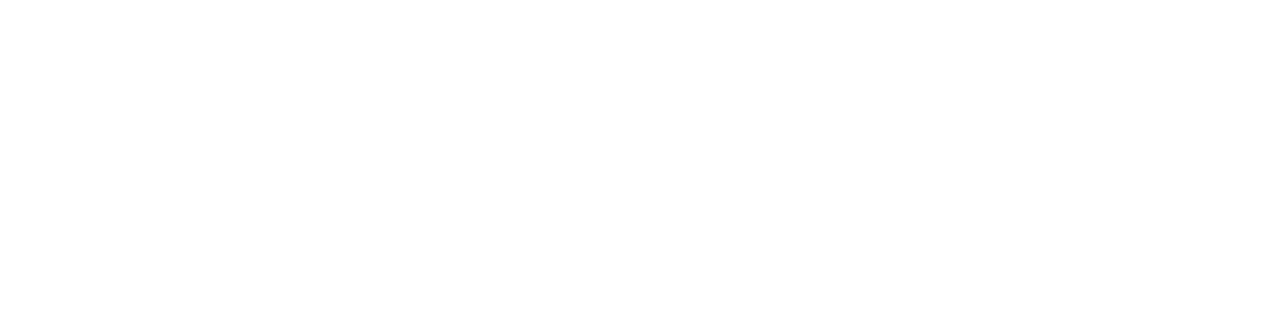
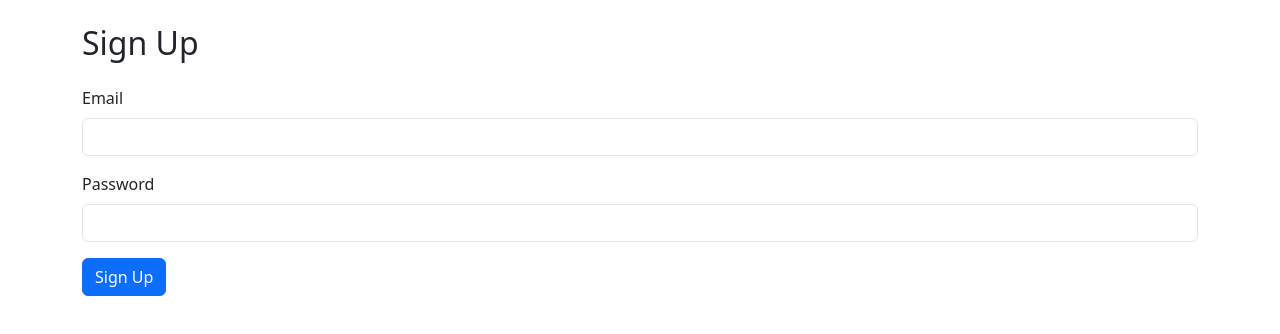
Before and after one commit to Danny000012/OddRhymesApplication, an Angular app in the folder OddRhymesFE/: page /signup in a window 1280 px wide. Before the commit this address led to /. Shown: the top 334 px of the page. Built offline with nearby package versions, Linux system fonts and the light colour scheme.

Commit message:
Login and Signup creation

```diff
--- /dev/null
+++ b/OddRhymesFE/src/app/auth.service.ts
@@ -0,0 +1,44 @@
+import { Injectable } from '@angular/core';
+import { HttpClient, HttpHeaders } from '@angular/common/http';
+import { Observable, throwError } from 'rxjs';
+import { catchError } from 'rxjs/operators';
+
+@Injectable({
+  providedIn: 'root'
+})
+export class AuthService {
+  private apiUrl = 'http://localhost:3000/api/auth'; // Adjust the URL as needed
+
+  constructor(private http: HttpClient) { }
+
+  // Method for logging in a user
+  login(credentials: { email: string; password: string }): Observable<any> {
+    return this.http.post<any>(`${this.apiUrl}/login`, credentials)
+      .pipe(
+        catchError(error => {
+          console.error('Login error:', error);
+          return throwError(error); // Propagate the error
+        })
+      );
+  }
+
+  // Method for signing up a new user
+  signup(user: { email: string; password: string; username: string }): Observable<any> {
+    return this.http.post<any>(`${this.apiUrl}/signup`, user)
+      .pipe(
+        catchError(error => {
+          console.error('Signup error:', error);
+          return throwError(error); // Propagate the error
+        })
+      );
+  }
+
+  // Method to get headers with the token
+  private getHeaders(): HttpHeaders {
+    const token = localStorage.getItem('token'); // or get it from cookies
+    return new HttpHeaders({
+      'Authorization': `Bearer ${token}`,
+      'Content-Type': 'application/json'
+    });
+  }
+}
--- /dev/null
+++ b/OddRhymesFE/src/app/login/login.component.html
@@ -0,0 +1,15 @@
+<!-- src/app/login/login.component.html -->
+<div class="container">
+    <h2 class="my-4">Login</h2>
+    <form (ngSubmit)="login()">
+      <div class="form-group">
+        <label for="email">Email</label>
+        <input type="email" id="email" class="form-control" [(ngModel)]="loginData.email" name="email" required />
+      </div>
+      <div class="form-group">
+        <label for="password">Password</label>
+        <input type="password" id="password" class="form-control" [(ngModel)]="loginData.password" name="password" required />
+      </div>
+      <button type="submit" class="btn btn-primary">Login</button>
+    </form>
+</div>
--- /dev/null
+++ b/OddRhymesFE/src/app/login/login.component.ts
@@ -0,0 +1,25 @@
+import { Component } from '@angular/core';
+import { Router } from '@angular/router';
+import { AuthService } from '../auth.service';
+
+@Component({
+  selector: 'app-login',
+  templateUrl: './login.component.html',
+  styleUrls: ['./login.component.css']
+})
+export class LoginComponent {
+  loginData = { email: '', password: '' };
+
+  constructor(private authService: AuthService, private router: Router) { }
+
+  login(): void {
+    this.authService.login(this.loginData).subscribe(response => {
+      // Handle successful login
+      localStorage.setItem('token', response.token); // Store token or other data
+      this.router.navigate(['/']); // Redirect to home or other route
+    }, error => {
+      console.error('Login error:', error);
+      // Handle error (e.g., display a message to the user)
+    });
+  }
+}
--- a/OddRhymesFE/src/app/rap-posts.service.ts
+++ b/OddRhymesFE/src/app/rap-posts.service.ts
@@ -7,6 +7,7 @@
 })
 export class RapPostsService {
   private apiUrl = 'http://localhost:3000/api/rapposts';
+  private authUrl = 'http://localhost:3000/api/auth';
 
   constructor(private http: HttpClient) { }
 
--- /dev/null
+++ b/OddRhymesFE/src/app/signup/signup.component.html
@@ -0,0 +1,15 @@
+<!-- src/app/signup/signup.component.html -->
+<div class="container">
+    <h2 class="my-4">Sign Up</h2>
+    <form (ngSubmit)="signup()">
+      <div class="form-group">
+        <label for="email">Email</label>
+        <input type="email" id="email" class="form-control" [(ngModel)]="signupData.email" name="email" required />
+      </div>
+      <div class="form-group">
+        <label for="password">Password</label>
+        <input type="password" id="password" class="form-control" [(ngModel)]="signupData.password" name="password" required />
+      </div>
+      <button type="submit" class="btn btn-primary">Sign Up</button>
+    </form>
+  </div>
--- /dev/null
+++ b/OddRhymesFE/src/app/signup/signup.component.ts
@@ -0,0 +1,24 @@
+import { Component } from '@angular/core';
+import { Router } from '@angular/router';
+import { AuthService } from '../auth.service';
+
+@Component({
+  selector: 'app-signup',
+  templateUrl: './signup.component.html',
+  styleUrls: ['./signup.component.css']
+})
+export class SignupComponent {
+  signupData = { email: '', password: '', username: '' };
+
+  constructor(private authService: AuthService, private router: Router) { }
+
+  signup(): void {
+    this.authService.signup(this.signupData).subscribe(response => {
+      // Handle successful signup
+      this.router.navigate(['/login']); // Redirect to login or another route
+    }, error => {
+      console.error('Signup error:', error);
+      // Handle error (e.g., display a message to the user)
+    });
+  }
+}
```
Also changed, not shown: OddRhymesFE/src/app/app.module.ts (+9 -4 lines), OddRhymesFE/src/app/login/login.component.css (added), OddRhymesFE/src/app/signup/signup.component.css (added), 2 other files (tests, documents, lock files or other folders).
